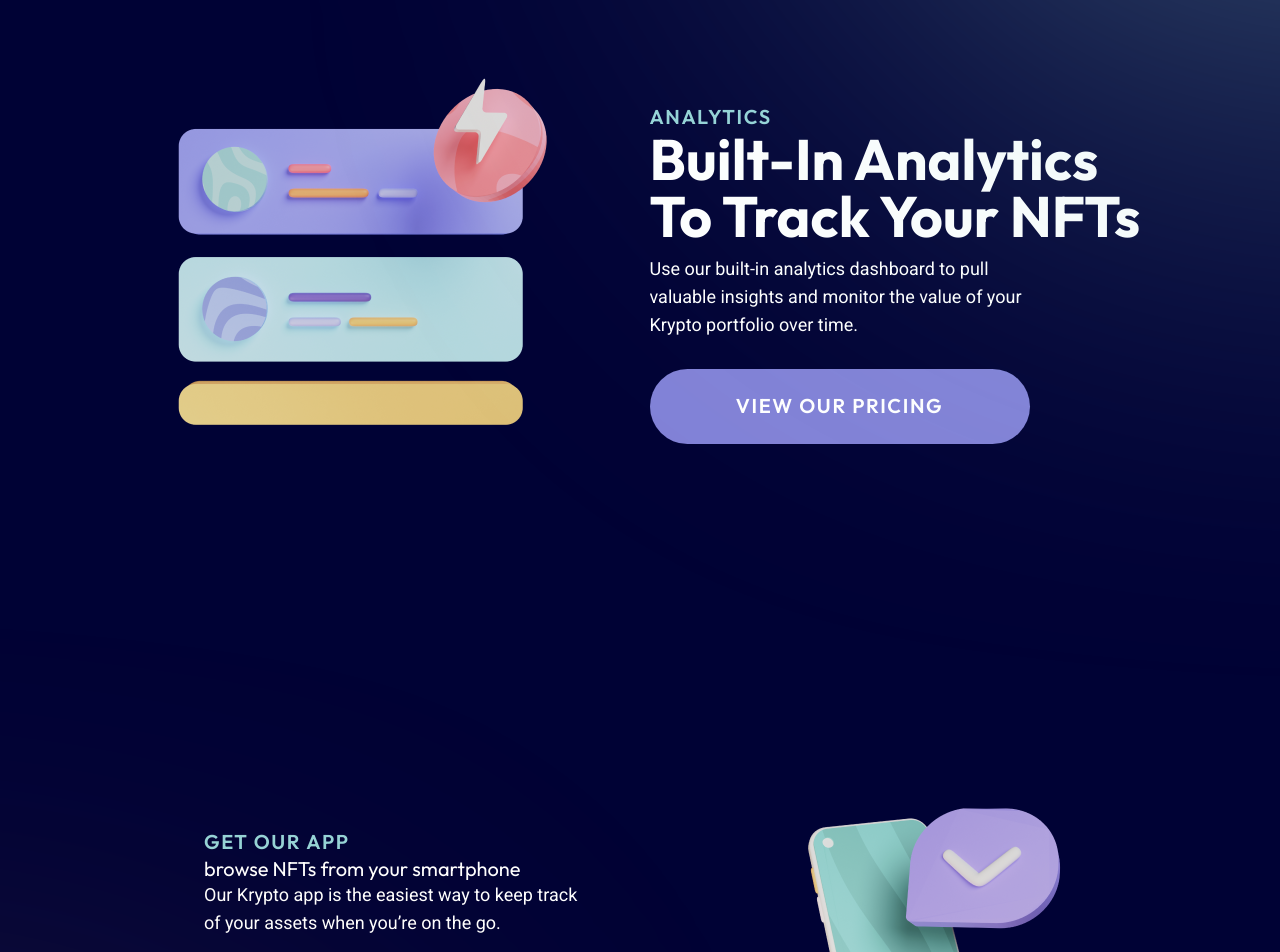
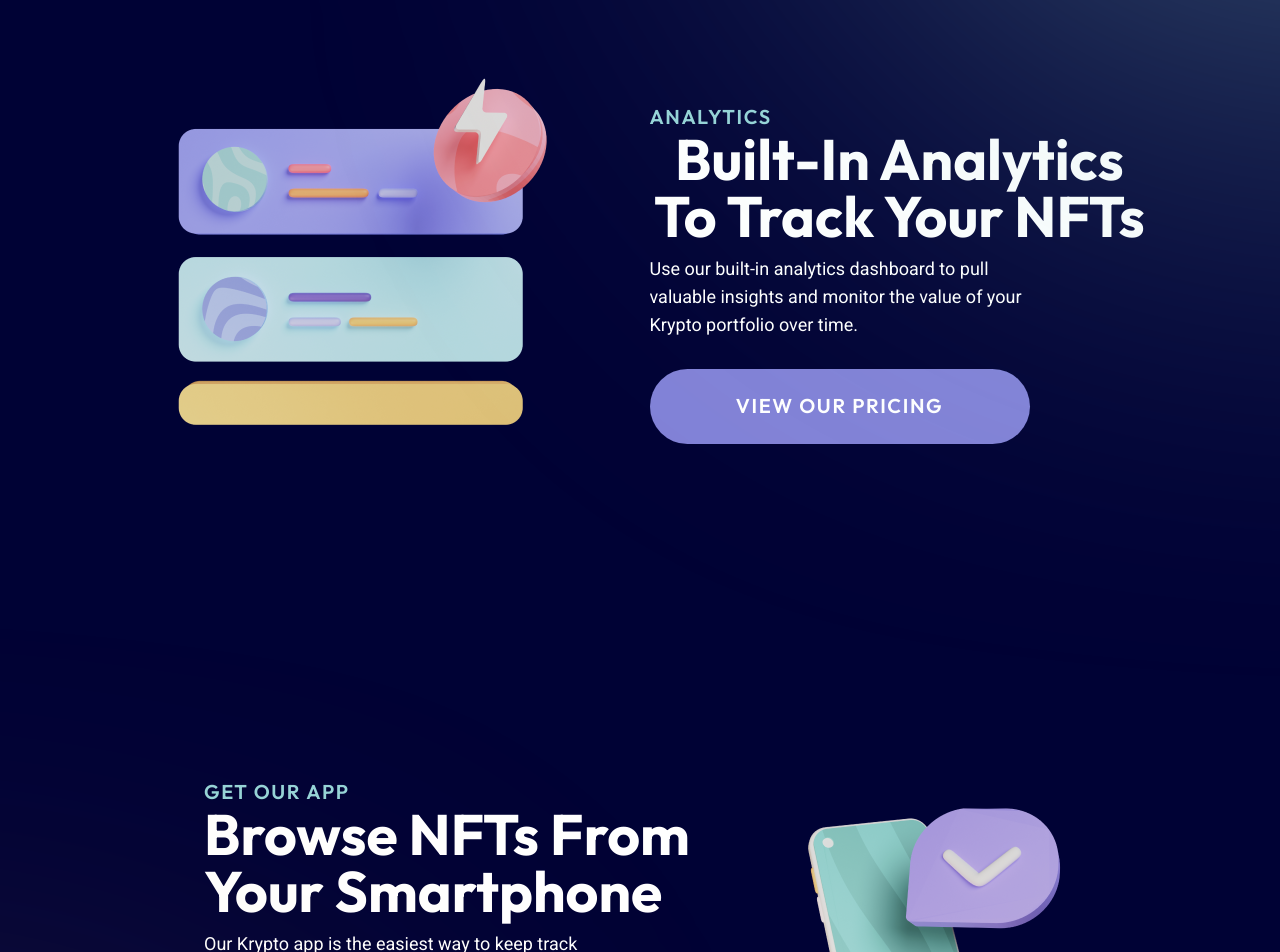
Before and after one commit to nicolastowery/krypto, a React (Vite) app: page / in a window 1280 px wide. Shown: the part 1240-2192 px from the top of the page. Built offline with nearby package versions, Linux system fonts and the light colour scheme.

Commit message:
fixed vercel deployment issues

```diff
--- a/src/Ad.tsx
+++ b/src/Ad.tsx
@@ -22,7 +22,7 @@ export default function Ad({
       <section className="ad">
         <div className="adTextContainer">
           <h2 className="sub-heading adTextHeading">{heading}</h2>
-          <div className="adTitle">{title}</div>
+          <div className="adTextTitle">{title}</div>
           <div className="bodyText">{text}</div>
           <div className="adButtonContainer">
             <button className="sub-heading adButton">{buttonText}</button>
@@ -39,8 +39,9 @@ export default function Ad({
         <img src={imagePath} className="adImage" />
       </div>
       <div className="adTextContainer">
-        <h2 className="sub-heading adTextHeading">{heading}</h2>
-        <div className="adTextTitle">{title}</div>
+        {/* change these class names */}
+        <h2 className="sub-heading testimonialHeading">{heading}</h2>
+        <div className="testimonialTitle">{title}</div>
         <div className="bodyText">{text}</div>
         <div className="adButtonContainer">
           <button className="sub-heading adButton">{buttonText}</button>
--- a/src/index.css
+++ b/src/index.css
@@ -30,7 +30,7 @@ h1 {
   text-transform: capitalize;
   line-height: 100%;
   width: 500px;
-  height: 272px;
+  height: 275px;
 }
 
 button {
```
